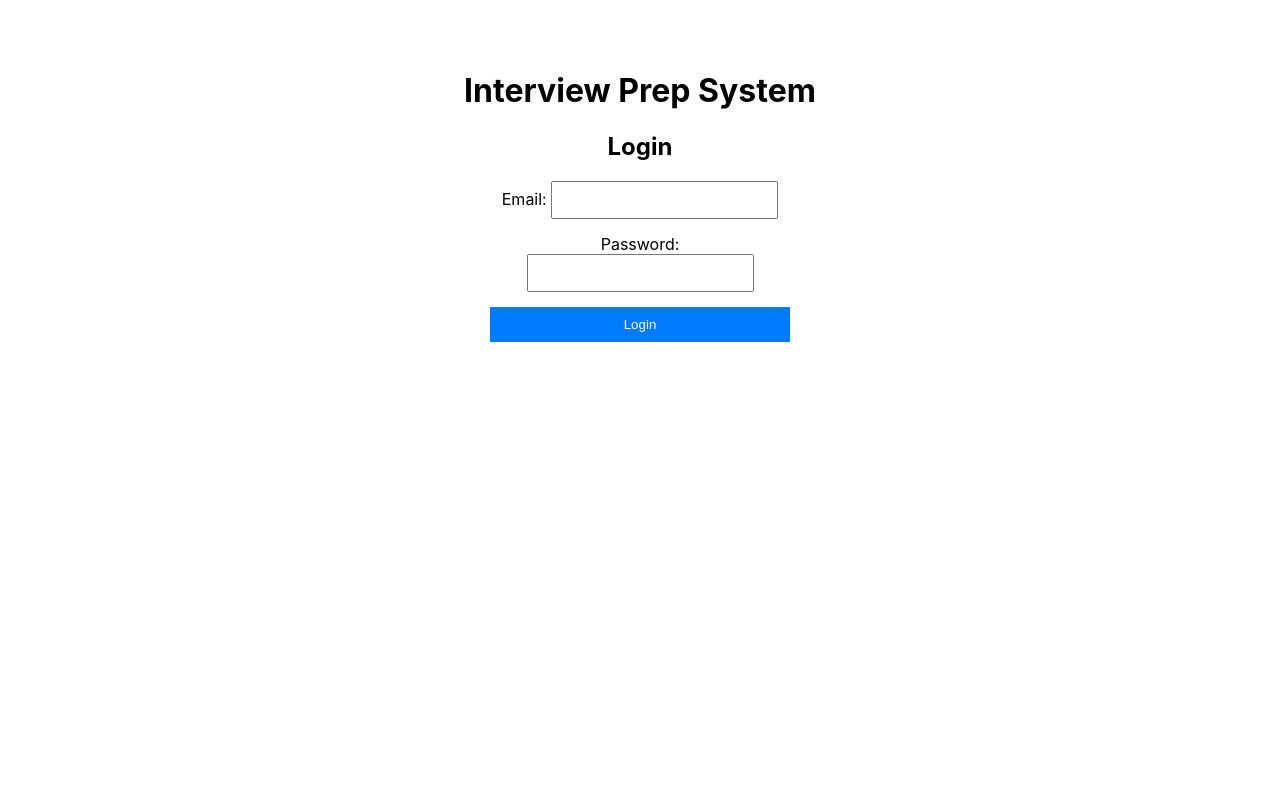
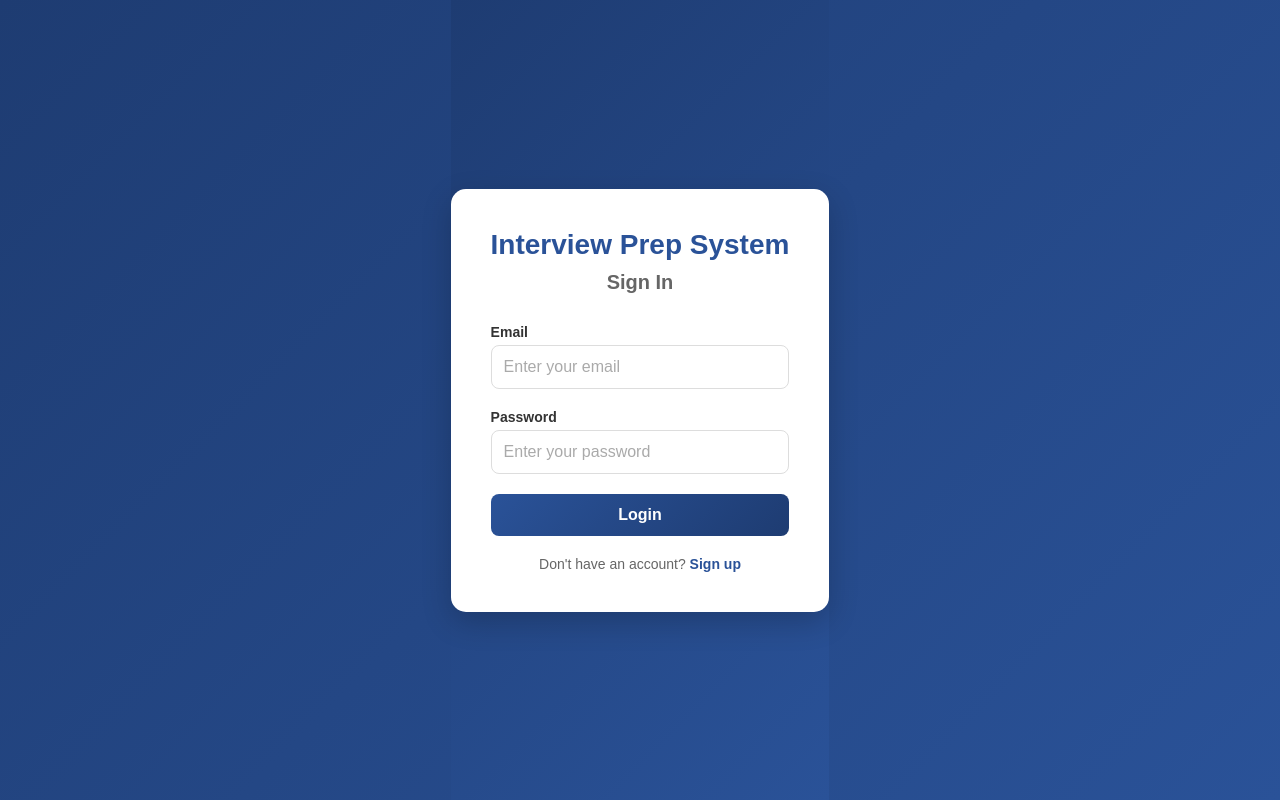
Before and after one commit to namrutha24/InterviewPrepSystem, a React (Create React App) app in the folder frontend/: page / in a window 1280 px wide. Built offline with nearby package versions, Linux system fonts and the light colour scheme.

Commit message:
Enhanced login page with modern design

```diff
--- a/frontend/src/App.css
+++ b/frontend/src/App.css
@@ -1,29 +1,136 @@
-.App {
-  text-align: center;
-  padding: 50px;
+/* Reset default margins and ensure full height */
+* {
+  margin: 0;
+  padding: 0;
+  box-sizing: border-box;
 }
 
-form {
+body {
+  font-family: 'Arial', sans-serif;
+  background: linear-gradient(135deg, #1e3c72, #2a5298);
+  min-height: 100vh;
+  display: flex;
+  justify-content: center;
+  align-items: center;
+}
+
+/* Container for the entire login page */
+.login-container {
+  display: flex;
+  justify-content: center;
+  align-items: center;
+  width: 100%;
+  height: 100vh;
+  background: linear-gradient(135deg, #1e3c72, #2a5298);
+}
+
+/* Card styling for the login form */
+.login-card {
+  background: #ffffff;
+  padding: 40px;
+  border-radius: 15px;
+  box-shadow: 0 10px 30px rgba(0, 0, 0, 0.2);
+  width: 100%;
+  max-width: 400px;
+  text-align: center;
+  animation: fadeIn 0.5s ease-in-out;
+}
+
+/* Title styling */
+.login-title {
+  font-size: 28px;
+  color: #2a5298;
+  margin-bottom: 10px;
+  font-weight: bold;
+}
+
+.login-subtitle {
+  font-size: 20px;
+  color: #666;
+  margin-bottom: 30px;
+}
+
+/* Form and input group styling */
+.login-form {
   display: flex;
   flex-direction: column;
-  gap: 15px;
-  max-width: 300px;
-  margin: 0 auto;
+  gap: 20px;
 }
 
-input {
-  padding: 8px;
-  font-size: 16px;
+.input-group {
+  text-align: left;
 }
 
-button {
-  padding: 10px;
-  background-color: #007bff;
+.input-group label {
+  display: block;
+  font-size: 14px;
+  color: #333;
+  margin-bottom: 5px;
+  font-weight: bold;
+}
+
+.input-group input {
+  width: 100%;
+  padding: 12px;
+  font-size: 16px;
+  border: 1px solid #ddd;
+  border-radius: 8px;
+  outline: none;
+  transition: border-color 0.3s ease;
+}
+
+.input-group input:focus {
+  border-color: #2a5298;
+  box-shadow: 0 0 5px rgba(42, 82, 152, 0.3);
+}
+
+.input-group input::placeholder {
+  color: #aaa;
+}
+
+/* Login button styling */
+.login-button {
+  padding: 12px;
+  background: linear-gradient(135deg, #2a5298, #1e3c72);
   color: white;
   border: none;
+  border-radius: 8px;
+  font-size: 16px;
+  font-weight: bold;
   cursor: pointer;
+  transition: transform 0.3s ease, box-shadow 0.3s ease;
 }
 
-button:hover {
-  background-color: #0056b3;
+.login-button:hover {
+  transform: translateY(-2px);
+  box-shadow: 0 5px 15px rgba(42, 82, 152, 0.4);
 }
+
+/* Footer text */
+.login-footer {
+  margin-top: 20px;
+  font-size: 14px;
+  color: #666;
+}
+
+.login-footer a {
+  color: #2a5298;
+  text-decoration: none;
+  font-weight: bold;
+}
+
+.login-footer a:hover {
+  text-decoration: underline;
+}
+
+/* Fade-in animation */
+@keyframes fadeIn {
+  from {
+    opacity: 0;
+    transform: translateY(-20px);
+  }
+  to {
+    opacity: 1;
+    transform: translateY(0);
+  }
+}
--- a/frontend/src/App.js
+++ b/frontend/src/App.js
@@ -17,30 +17,39 @@ function App() {
   }
 
   return (
-    <div className="App">
-      <h1>Interview Prep System</h1>
-      <h2>Login</h2>
-      <form onSubmit={handleLogin}>
-        <div>
-          <label>Email: </label>
+    <div className="login-container">
+      <div className="login-card">
+        <h1 className="login-title">Interview Prep System</h1>
+        <h2 className="login-subtitle">Sign In</h2>
+        <form onSubmit={handleLogin} className="login-form">
+          <div className="input-group">
+            <label>Email</label>
             <input
               type="email"
               value={email}
               onChange={(e) => setEmail(e.target.value)}
+              placeholder="Enter your email"
               required
             />
           </div>
-        <div>
-          <label>Password: </label>
+          <div className="input-group">
+            <label>Password</label>
             <input
               type="password"
               value={password}
               onChange={(e) => setPassword(e.target.value)}
+              placeholder="Enter your password"
               required
             />
           </div>
-        <button type="submit">Login</button>
+          <button type="submit" className="login-button">
+            Login
+          </button>
         </form>
+        <p className="login-footer">
+          Don't have an account? <a href="#">Sign up</a>
+        </p>
+      </div>
     </div>
   );
 }
```
Lines whose indentation alone changed are shown as unchanged.
